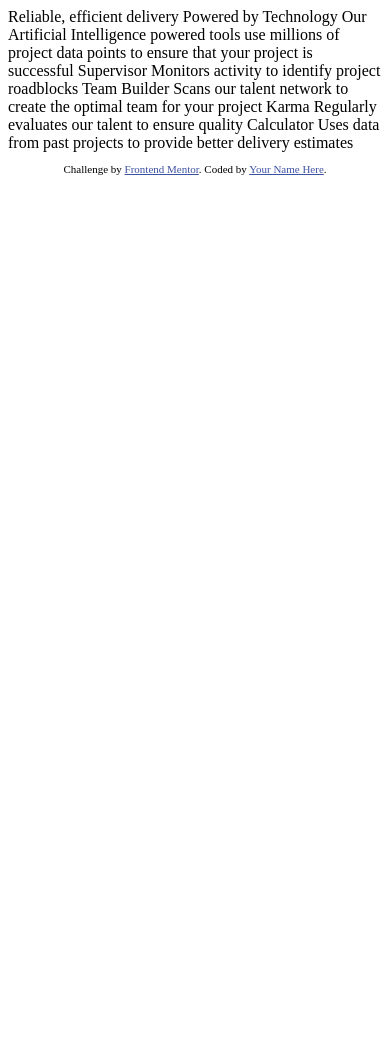
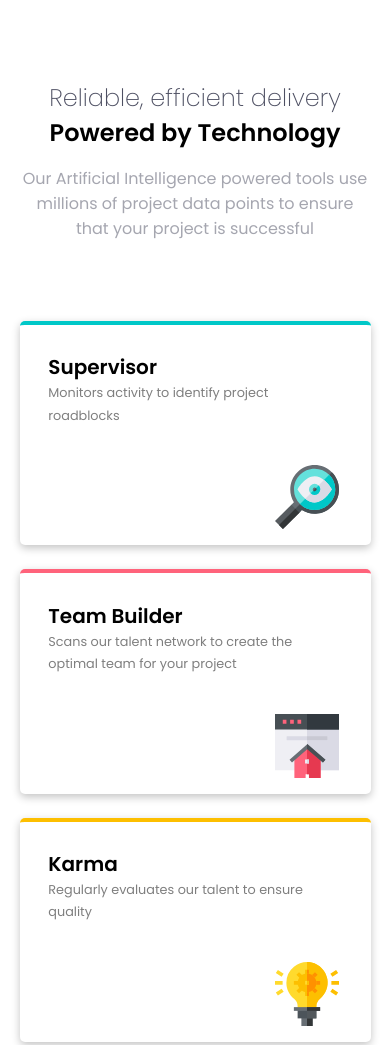
Before and after one commit to KennethChang1/Four-card-feature-section, a plain HTML site: page index.html in a window 390 px wide. Shown: the top 1045 px of the page. Before the commit the page ends 844 px from the top, so only its background shows below. Drawn offline with Linux system fonts and the light colour scheme.

Commit message:
finished mobile layout

```diff
--- a/index.html
+++ b/index.html
@@ -1,22 +1,65 @@
 <!DOCTYPE html>
 <html lang="en">
+
 <head>
   <meta charset="UTF-8">
-  <meta name="viewport" content="width=device-width, initial-scale=1.0"> <!-- displays site properly based on user's device -->
+  <meta name="viewport" content="width=device-width, initial-scale=1.0">
+  <!-- displays site properly based on user's device -->
 
   <link rel="icon" type="image/png" sizes="32x32" href="./images/favicon-32x32.png">
+  <link rel="stylesheet" type="text/css" href="styles.css">
+  <link rel="preconnect" href="https://fonts.googleapis.com">
+  <link rel="preconnect" href="https://fonts.gstatic.com" crossorigin>
+  <link href="https://fonts.googleapis.com/css2?family=Poppins:wght@200;300;400;600&display=swap" rel="stylesheet">
 
   <title>Frontend Mentor | Four card feature section</title>
 
   <!-- Feel free to remove these styles or customise in your own stylesheet 👍 -->
   <style>
-    .attribution { font-size: 11px; text-align: center; }
-    .attribution a { color: hsl(228, 45%, 44%); }
+    .attribution {
+      font-size: 11px;
+      text-align: center;
+    }
+
+    .attribution a {
+      color: hsl(228, 45%, 44%);
+    }
   </style>
 </head>
+
 <body>
+  <div class="wrapper">
+    <div class="intro">
+      <h1>Reliable, efficient delivery</h1>
+      <h2>Powered by Technology</h2>
+      <p> Our Artificial Intelligence powered tools use millions of project data points
+        to ensure that your project is successful</p>
+    </div>
+    <div class="card-container">
+      <div class="card">
+        <p>Supervisor</p>
+        <p>Monitors activity to identify project roadblocks</p>
+        <img src="images/icon-supervisor.svg" alt="supervisor">
+      </div>
+      <div class="card">
+        <p>Team Builder</p>
+        <p>Scans our talent network to create the optimal team for your project</p>
+        <img src="images/icon-team-builder.svg" alt="team builder">
+      </div>
+      <div class="card">
+        <p>Karma</p>
+        <p>Regularly evaluates our talent to ensure quality</p>
+        <img src="images/icon-karma.svg" alt="karma">
+      </div>
+      <div class="card">
+        <p>Calculator</p>
+        <p>Uses data from past projects to provide better delivery estimates</p>
+        <img src="images/icon-calculator.svg" alt="Calculator">
+      </div>
+    </div>
+  </div>
 
-  Reliable, efficient delivery
+  <!-- Reliable, efficient delivery
   Powered by Technology
 
   Our Artificial Intelligence powered tools use millions of project data points
@@ -32,14 +75,15 @@
   Regularly evaluates our talent to ensure quality
 
   Calculator
-  Uses data from past projects to provide better delivery estimates
+  Uses data from past projects to provide better delivery estimates -->
 
 
   <footer>
     <p class="attribution">
       Challenge by <a href="https://www.frontendmentor.io?ref=challenge" target="_blank">Frontend Mentor</a>.
-      Coded by <a href="#">Your Name Here</a>.
+      Coded by <a href="#">Kenneth Chang</a>.
     </p>
   </footer>
 </body>
+
 </html>
--- /dev/null
+++ b/styles.css
@@ -0,0 +1,73 @@
+*{
+    box-sizing: border-box;
+    margin: 0;
+    padding: 0;
+}
+
+body{
+    font-family: 'Poppins', sans-serif;
+}
+
+h1{
+    font-weight: 275;
+    font-size: 1.5rem;
+    color: #4D4F62;
+}
+
+.intro{
+    width: 90%;
+    margin: 5em auto;
+    text-align: center;
+}
+
+.intro > p{
+    color: #4D4F62;
+    opacity: 50%;
+    margin-top: 1rem;
+}
+
+.card-container{
+    width: 90%;
+    margin: auto;
+}
+
+.card{
+    position: relative;
+    box-shadow: rgba(0, 0, 0, 0.24) 0px 3px 8px;
+    padding: 1.7rem 1.75rem 7.4rem 1.8rem;
+    border-radius: 5px;
+    margin-bottom: 1.5rem;
+}
+
+.card:nth-child(1){
+    border-top: 4px solid #00C8C8;
+}
+
+.card:nth-child(2){
+    border-top: 4px solid #FF637B;
+}
+
+.card:nth-child(3){
+    border-top: 4px solid #FDBF00;
+}
+
+.card:nth-child(4){
+    border-top: 4px solid #377FD2;
+}
+
+.card > p:nth-of-type(1){
+    font-weight: 600;
+    font-size: 1.25rem;
+}
+
+.card > p:nth-of-type(2){
+    font-size: 0.8rem;
+    opacity: 50%;
+    line-height: 1.4rem;
+}
+
+.card > img{
+    position: absolute;
+    right: 2rem;
+    bottom: 1rem;
+}
```
